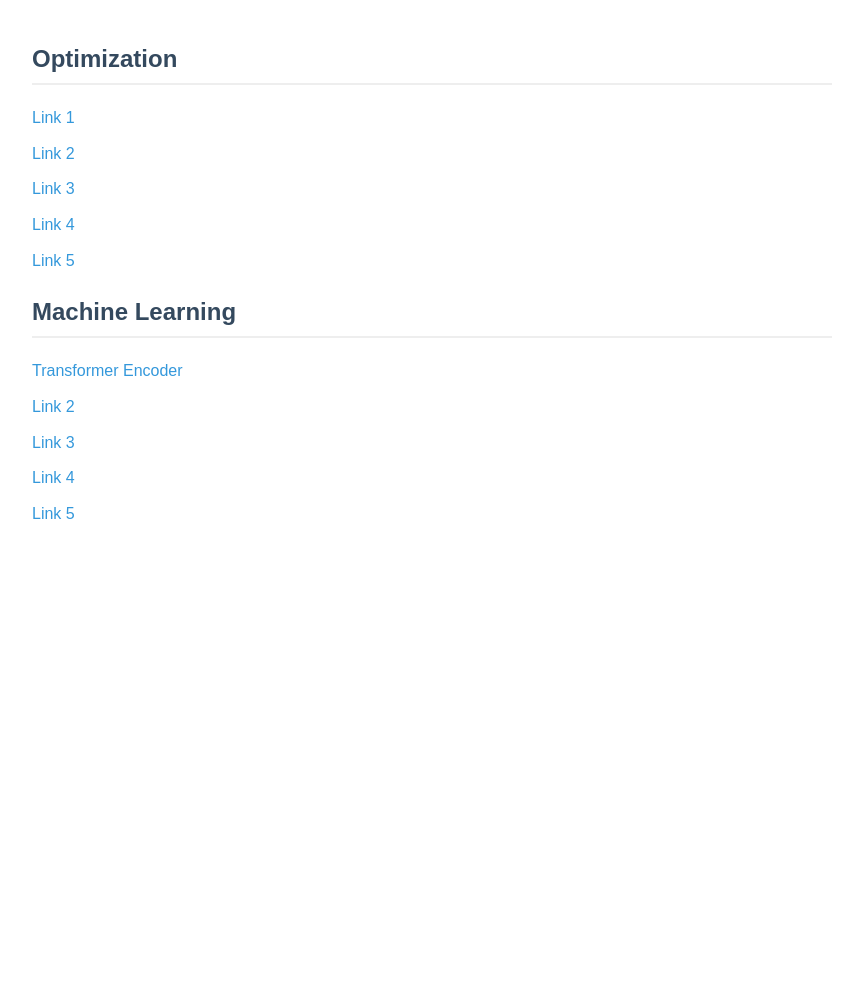
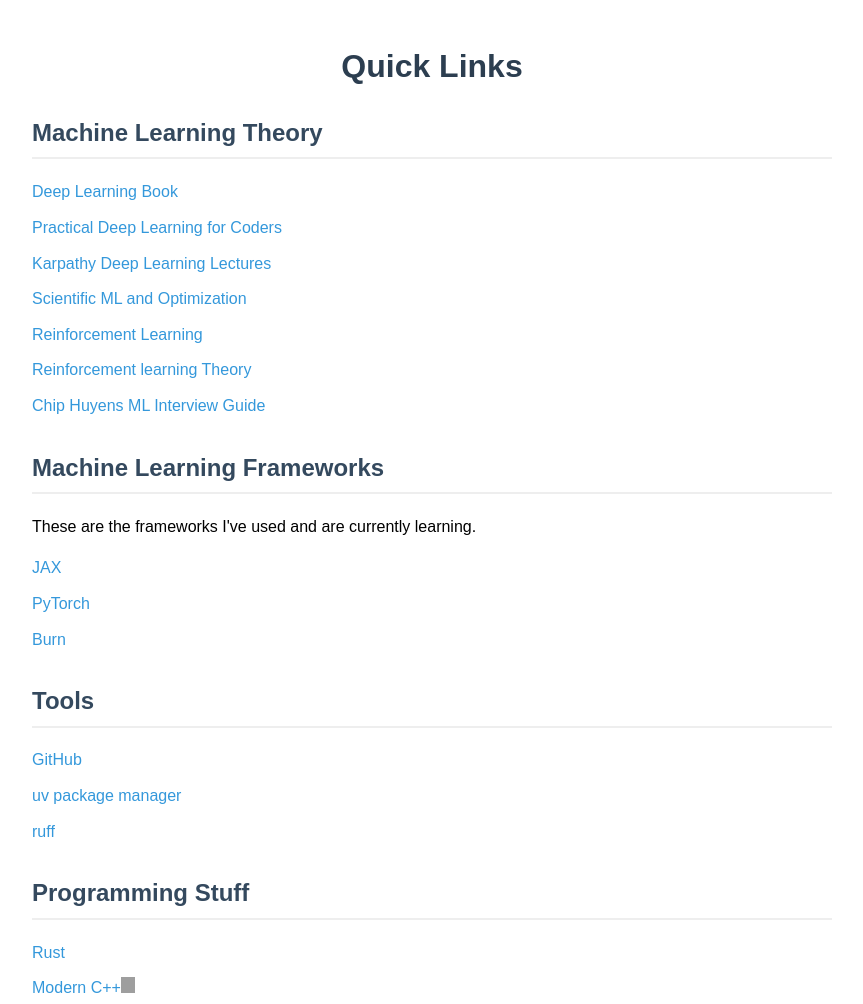
Before and after one commit to parkji30/parkji30.github.io, a plain HTML site: page useful_links.html in a window 1280 px wide. Shown: the top 1004 px of the page, without its empty margins (208-1071 px from the left). Before the commit the page ends 800 px from the top, so only its background shows below. Drawn offline with Linux system fonts and the light colour scheme; grey boxes are pictures that could not be loaded.

Commit message:
update webpage

```diff
--- a/useful_links.html
+++ b/useful_links.html
@@ -3,35 +3,56 @@
 <head>
     <meta charset="UTF-8">
     <meta name="viewport" content="width=device-width, initial-scale=1.0">
-    <title>Centered Links Page</title>
+    <title>Quick Links</title>
     <link rel="stylesheet" href="styles.css">
 </head>
 <body>
-    <div class="container">
-        <header>
-            <h2>Optimization</h2>
-        </header>
+    <h1>Quick Links</h1>
+
+    <div class="category">
+        <h2>Machine Learning Theory</h2>
         <ul>
-            <!-- Placeholder links, replace '#' with actual URLs -->
-            <li><a href="#">Link 1</a></li>
-            <li><a href="#">Link 2</a></li>
-            <li><a href="#">Link 3</a></li>
-            <li><a href="#">Link 4</a></li>
-            <li><a href="#">Link 5</a></li>
+            <li><a href="https://www.deeplearningbook.org/" target="_blank"> Deep Learning Book</a></li>
+            <li><a href="https://course.fast.ai/" target="_blank">Practical Deep Learning for Coders</a></li>
+            <li><a href="https://www.youtube.com/@AndrejKarpathy" target="_blank">Karpathy Deep Learning Lectures</a></li>
+            <li><a href="https://predictivesciencelab.github.io/advanced-scientific-machine-learning/intro.html" target="_blank">Scientific ML and Optimization</a></li>
+            <li><a href="https://gymnasium.farama.org/" target="_blank">Reinforcement Learning</a></li>
+            <li><a href="https://spinningup.openai.com/en/latest/spinningup/rl_intro.html">Reinforcement learning Theory</a></li>
+            <li><a href="https://huyenchip.com/ml-interviews-book/">Chip Huyens ML Interview Guide</a></li>
         </ul>
     </div>
-    <div class="container">
-        <header>
-            <h2>Machine Learning</h2>
-        </header>
+
+    <div class="category">
+        <h2>Machine Learning Frameworks</h2>
+        These are the frameworks I've used and are currently learning.
         <ul>
-            <!-- Placeholder links, replace '#' with actual URLs -->
+            <li><a href="https://docs.jax.dev/en/latest/quickstart.html" target="_blank"> JAX</a></li>
+            <li><a href="https://pytorch.org/docs/stable/index.html" target="_blank"> PyTorch</a></li>
+            <li><a href="https://burn.dev/" target="_blank"> Burn</a></li>
+        </ul>
+    </div>
 
-            <li><a href="https://kikaben.com/transformers-encoder-decoder/#google_vignette">Transformer Encoder</a></li>
-            <li><a href="#">Link 2</a></li>
-            <li><a href="#">Link 3</a></li>
-            <li><a href="#">Link 4</a></li>
-            <li><a href="#">Link 5</a></li>
+    <div class="category">
+        <h2>Tools</h2>
+        <ul>
+            <li><a href="https://github.com/" target="_blank">GitHub</a></li>
+            <li><a href="https://astral.sh/blog/uv" target="_blank">uv package manager</a></li>
+            <li><a href="https://astral.sh/ruff" target="_blank">ruff</a></li>
+            <!-- Add more tool links -->
+        </ul>
+    </div>
+    <div class="category">
+        <h2>Programming Stuff</h2>
+        <ul>
+            <li><a href="https://google.github.io/comprehensive-rust/" target="_blank">Rust</a></li>
+            <li><a href="https://www.learncpp.com/">Modern C++</a><img src="https://upload.wikimedia.org/wikipedia/commons/thumb/1/18/ISO_C%2B%2B_Logo.svg/1200px-ISO_C%2B%2B_Logo.svg.png" alt="C++ Logo" class="cpp-logo"></li>
+        </ul>
+    </div>
+    <div class="category">
+        <h2>Quantum Error Correction</h2>
+        <ul>
+            <li><a href="https://arthurpesah.me/blog/2022-01-25-intro-qec-1/">Arthur Pesah Explains QEC</a></li>
+            <li><a href="https://decodoku.medium.com/1-what-is-quantum-error-correction-4ab6d97cb398">What is QEC?</a></li>
         </ul>
     </div>
 </body>
```
Also changed, not shown: dump.html (deleted, +0 -49 lines), index.html (+2 -3 lines).
